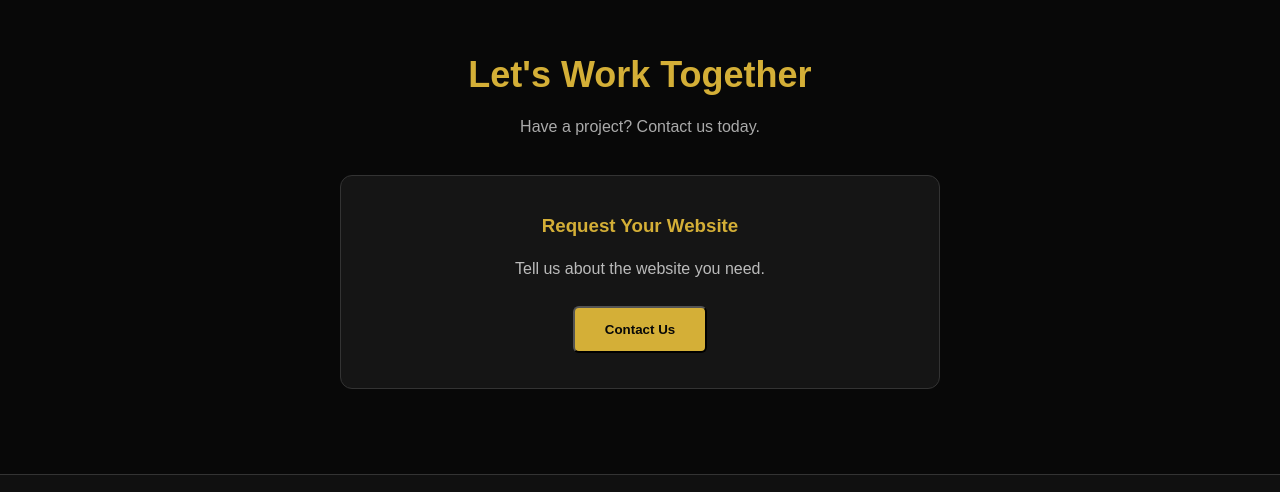
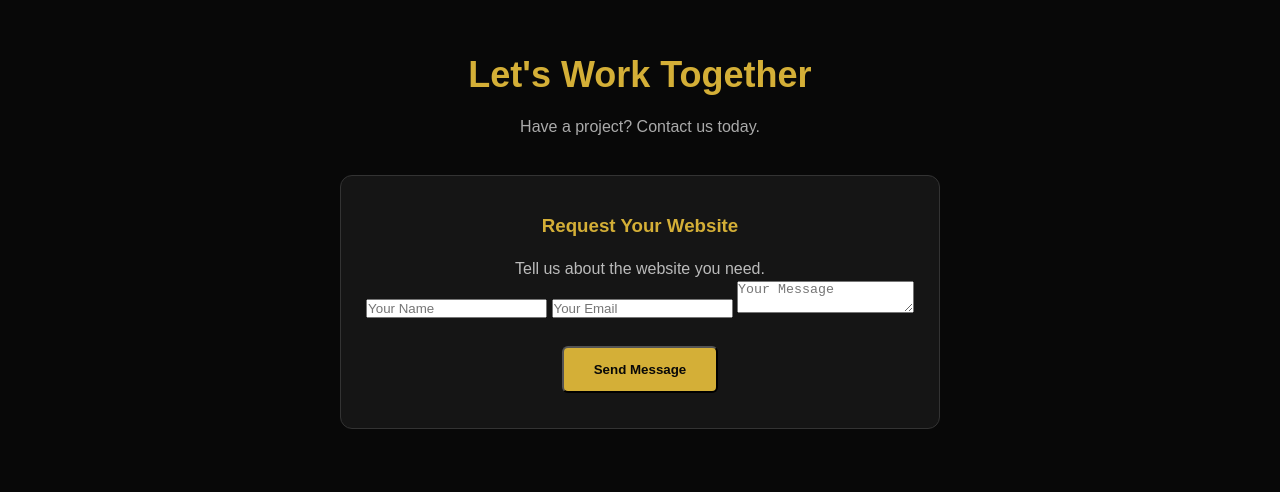
Before and after one commit to abdi8143/Abdi-web-studio, a plain HTML site: page index.html in a window 1280 px wide. Shown: the part 1605-2097 px from the top of the page. Drawn offline with Linux system fonts and the light colour scheme.

Commit message:
Update index.html

```diff
--- a/index.html
+++ b/index.html
@@ -81,13 +81,22 @@
     <h2>Let's Work Together</h2>
     <p>Have a project? Contact us today.</p>
 
-    <div class="contact-card">
-      <h3>Request Your Website</h3>
-      <p>Tell us about the website you need.</p>
-      <button class="main-button" onclick="contactMessage()">
-  Contact Us
-</button>
-    </div>
+   <div class="contact-card">
+  <h3>Request Your Website</h3>
+  <p>Tell us about the website you need.</p>
+
+  <form id="contactForm">
+    <input type="text" placeholder="Your Name" required>
+
+    <input type="email" placeholder="Your Email" required>
+
+    <textarea placeholder="Your Message" required></textarea>
+
+    <button type="submit" class="main-button">
+      Send Message
+    </button>
+  </form>
+</div>
   </section>
 
   <!-- FOOTER -->
```
